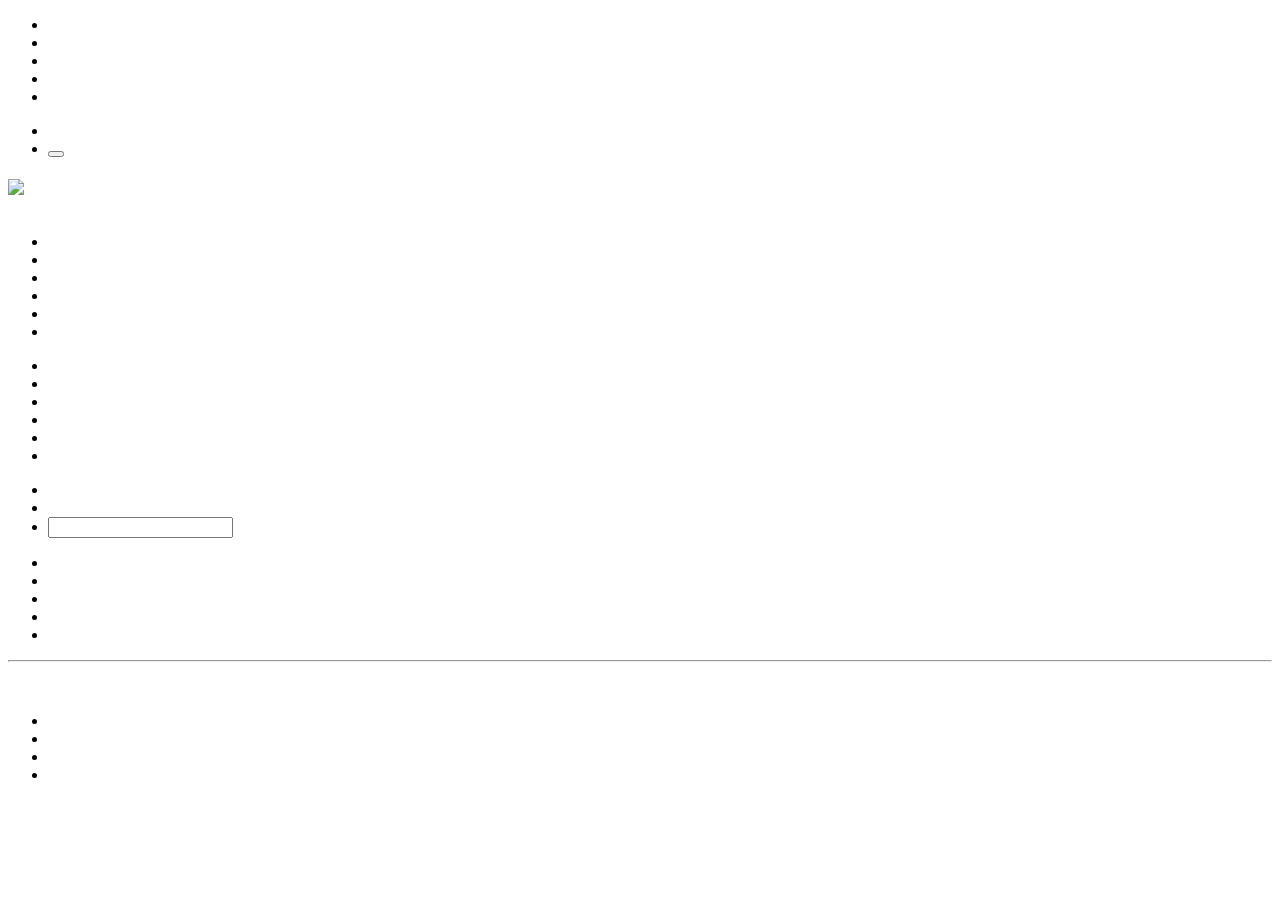
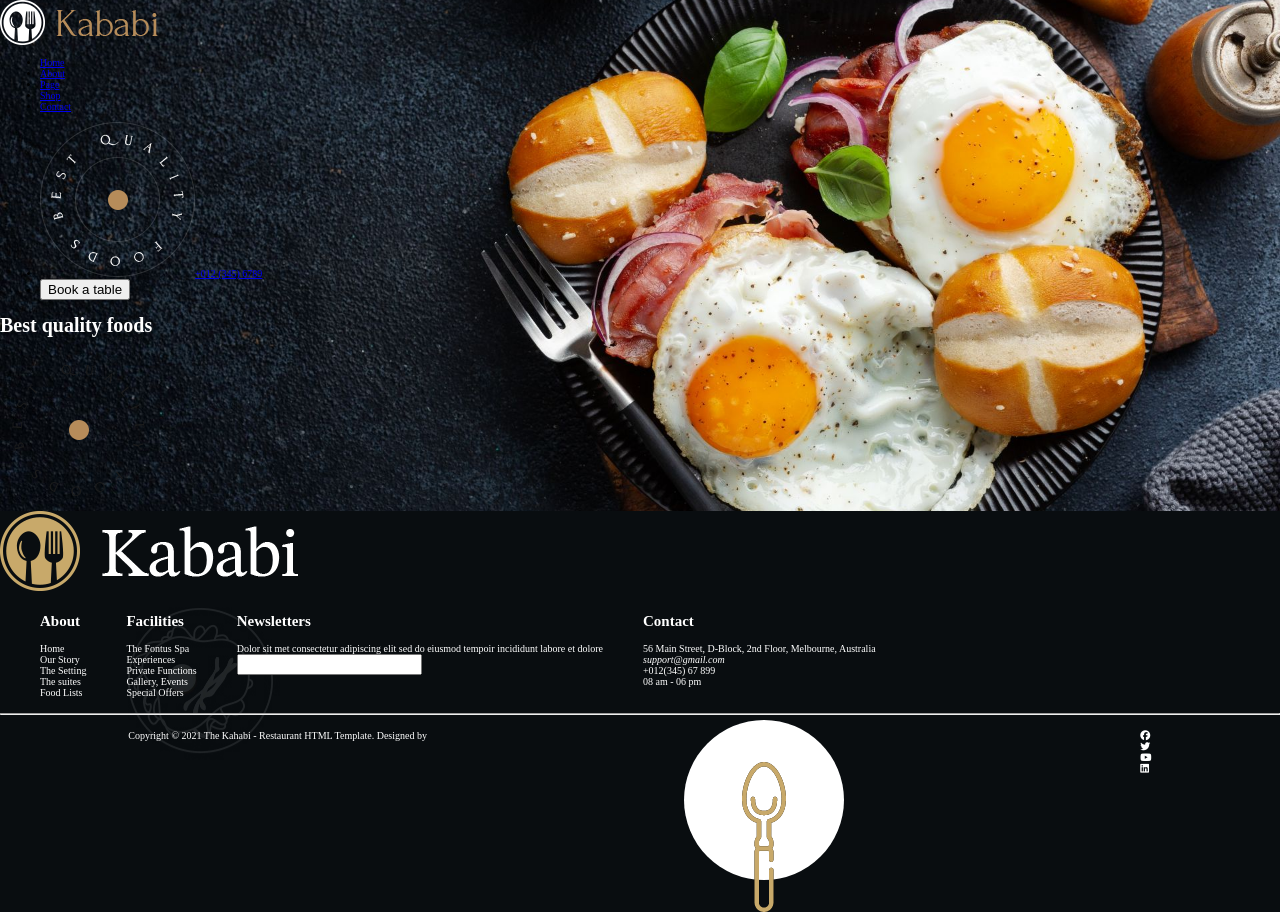
Before and after one commit to becodeorg/hamilton-8-kababi-abdou, a plain HTML site: page index.html in a window 1280 px wide. Before the commit the page ends 800 px from the top, so only its background shows below. Drawn offline with Linux system fonts and the light colour scheme.

Commit message:
first draft

```diff
--- a/index.html
+++ b/index.html
@@ -1,29 +1,31 @@
 <!DOCTYPE html>
 <html lang="en">
 <head>
+    <link rel="stylesheet" href="style.css">
     <meta charset="UTF-8">
     <meta http-equiv="X-UA-Compatible" content="IE=edge">
     <meta name="viewport" content="width=device-width, initial-scale=1.0">
+    <script src="https://kit.fontawesome.com/b354d51934.js" crossorigin="anonymous"></script>
     <title>Kababi</title>
 </head>
 <body>
     <header>
         <navbar>
-            <logo></logo>
-            <ul>
-                <li></li>
-                <li></li>
-                <li></li>
-                <li></li>
-                <li></li>
+            <logo><img src="/assets/img/logo/logo.png"></logo>
+            <ul class="nav_links">
+                <li><a href="#">Home</a></li>
+                <li><a href="#">About</a></li>
+                <li><a href="#">Page</a></li>
+                <li><a href="#">Shop</a></li>
+                <li><a href="#">Contact</a></li>
             </ul>
-            <ul>
-                <li></li>
-                <li><button type="button"></button></li>
+            <ul class="nav_contact_book">
+                <li><a href="#"><img src="/assets/img/slider/img_bg2.png">+012 (345) 6789</a></li>
+                <li><button type="button">Book a table</button></li>
             </ul>
         </navbar>
-        <h1></h1>
-        <img class="bestQualityFoods" src="#">
+        <h1>Best quality foods</h1>
+        <img class="bestQualityFoods" src="/assets/img/about-us/iconbgabout.png">
         <a href="#"></a>
         <img src="#" alt="">
     </header>
@@ -31,46 +33,50 @@
 
     </main>
     <footer>
-        <img src="#" alt="">
-
+        <img src="./assets/img/logo/logo2.png" alt="" class="top_img">
+    <section class="foot_info">
         <ul class="About_foot">
-            <li></li>
-            <li></li>
-            <li></li>
-            <li></li>
-            <li></li>
-            <li></li>
+            <li><h2>About</h2></li>
+            <li>Home</li>
+            <li>Our Story</li>
+            <li>The Setting</li>
+            <li>The suites</li>
+            <li>Food Lists</li>
         </ul>
         <ul class="Facilities_foot">
-            <li></li>
-            <li></li>
-            <li></li>
-            <li></li>
-            <li></li>
-            <li></li>
+            <li><h2>Facilities</h2></li>
+            <li>The Fontus Spa</li>
+            <li>Experiences</li>
+            <li>Private Functions</li>
+            <li>Gallery, Events</li>
+            <li>Special Offers</li>
         </ul>
+
         <ul class="newlatter_foot">
-            <li></li>
-            <li></li>
+            <li><h2>Newsletters</h2></li>
+            <li>Dolor sit met consectetur adipiscing elit sed do eiusmod tempoir incididunt labore et dolore</li>
             <li><input type="email" name="" id=""></li>
         </ul>
         <ul class="contact_foot">
-            <li></li>
-            <li></li>
-            <li></li>
-            <li></li>
-            <li></li>
+            <li><h2>Contact</h2></li>
+            <li>56 Main Street, D-Block, 2nd Floor, Melbourne, Australia</li>
+            <li><address>support@gmail.com</address></li>
+            <li>+012(345) 67 899</li>
+            <li>08 am - 06 pm</li>
         </ul>
+    </section>
         <hr>
-        <p></p>
-        <img src="#" alt="" class="logo_cuilleur_foot">
+    <section class="foot_copy_social">
+        <p>Copyright &copy; 2021 The Kahabi - Restaurant HTML Template. Designed by </p>
+        <img src="/assets/img/footer/iconup@2x.png" alt="" class="logo_cuilleur_foot" class="bottom_img">
 
         <ul class="social_foot">
-            <li></li>
-            <li></li>
-            <li></li>
-            <li></li>
+            <li><i class="fa-brands fa-facebook"></i></li>
+            <li><i class="fa-brands fa-twitter"></i></li>
+            <li><i class="fa-brands fa-youtube"></i></li>
+            <li><i class="fa-brands fa-linkedin"></i></li>
         </ul>
+    </section>
     </footer>
 </body>
 </html>
--- /dev/null
+++ b/partials/_fonts.scss
@@ -0,0 +1,16 @@
+@font-face {
+    font-family: fa-brand-400;
+    src: url(/assets/font/fa-brands-400.woff2);
+}
+@font-face {
+    font-family: fa-light-300;
+    src: url(/assets/font/fa-light-300.woff2);
+}
+@font-face {
+    font-family: fa-regular-400;
+    src: url(/assets/font/fa-regular-400.woff2);
+}
+@font-face {
+    font-family: fa-solid-900;
+    src: url(/assets/font/fa-solid-900.woff2);
+}
--- a/partials/_footer.scss
+++ b/partials/_footer.scss
@@ -0,0 +1,28 @@
+$color-txt: white;
+@import "fonts";
+
+footer {
+    color: white;
+    background-image: url("/assets/img/footer/img-ng-footer.jpg");
+    & img {
+        display: flex;
+        justify-content: center;
+        align-items: center;
+    }
+    & ul {
+        display: flex;
+        flex-direction: column;
+        list-style: none;
+    }
+    & .foot_info {
+        display: flex;
+    }
+    & .foot_copy_social {
+        display: flex;
+        justify-content: space-around;
+    }
+    & .social_foot {
+        display: flex;
+    }
+
+}
--- a/partials/_header.scss
+++ b/partials/_header.scss
@@ -0,0 +1,26 @@
+
+@import "fonts";
+@mixin background_image_cover($url_image){
+    background-image: #{$url_image};
+    background-repeat: no-repeat;
+    background-size: cover;
+    background-position: center center;
+}
+
+
+$width_header:100vw;
+
+:root{
+    font-size: 10px;
+    font-family: 'fa-brand-400';
+}
+body{
+    margin: 0rem;
+}
+header{
+    @include background_image_cover(url("/assets/img/slider/img_bg_slider_home01.jpg"));
+    h1{
+        color:white;
+
+    }
+}
--- a/partials/_navbar.scss
+++ b/partials/_navbar.scss
@@ -0,0 +1,16 @@
+@import "fonts";
+
+@mixin basic_list($color){
+    text-decoration: none;
+    color:#{$color};
+    font-size: 2rem;
+}
+
+navbar{
+    logo{
+
+    }
+    ul{
+        @include basic_list(white);
+    }
+}
--- a/style.scss
+++ b/style.scss
@@ -0,0 +1,2 @@
+@import "partials/header";
+@import "partials/footer";
```
Also changed, not shown: style.css, 1 other file.
